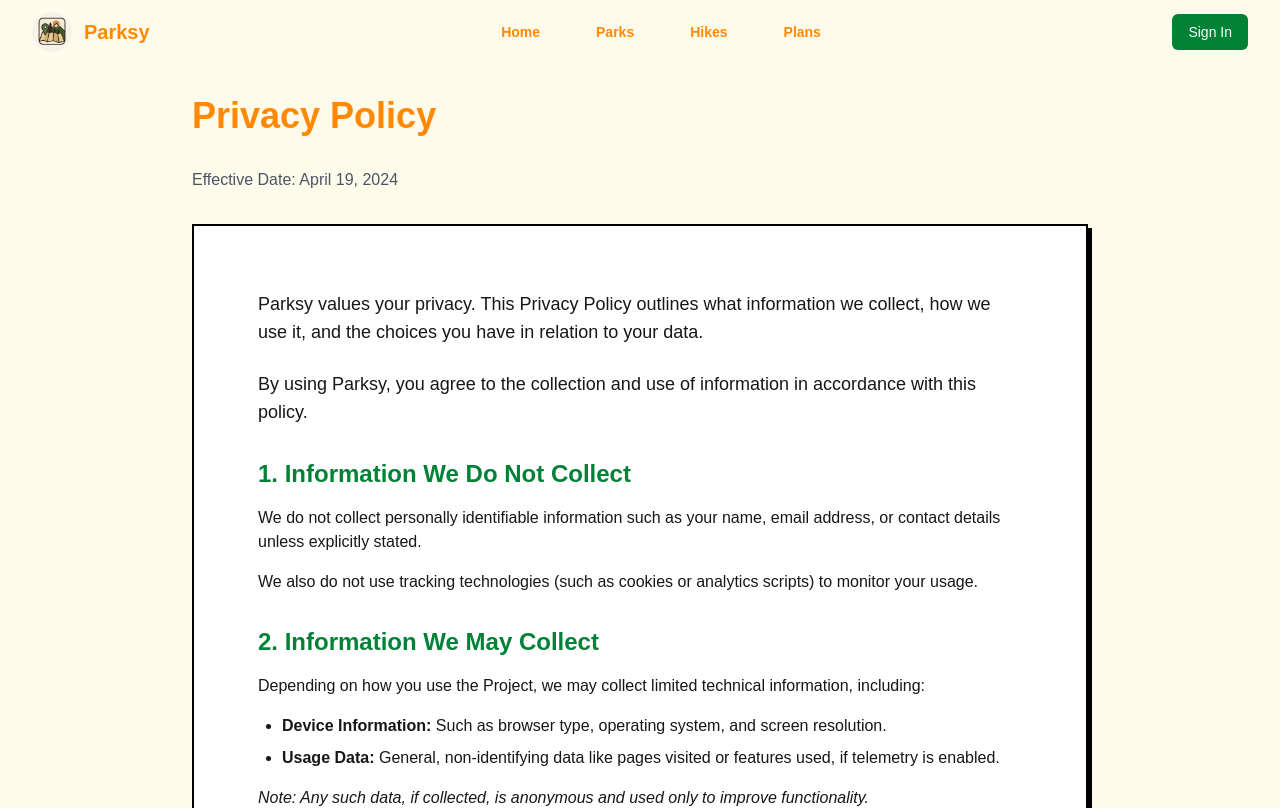
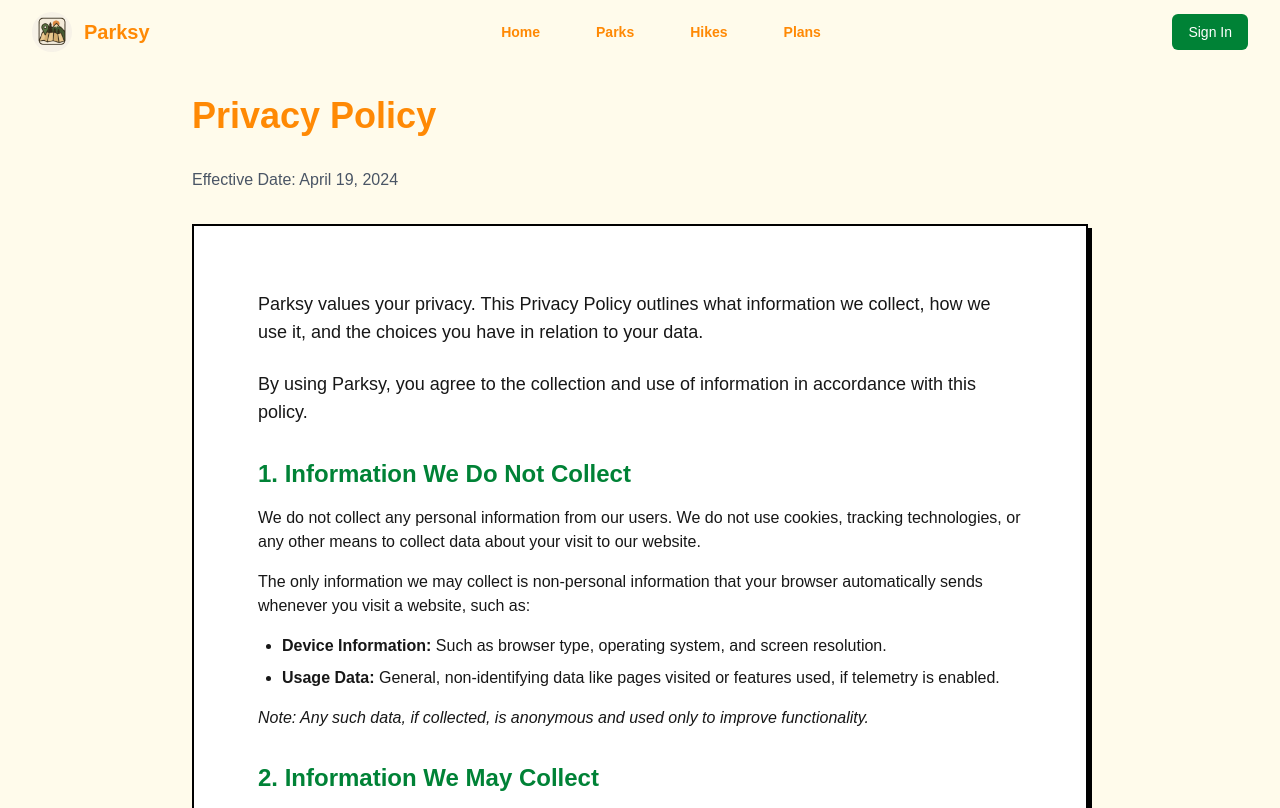
Before and after one commit to dw-does-grad-school/national-parks, a Next.js app: page /about/privacy in a window 1280 px wide. Shown: the top 808 px of the page. Built offline with nearby package versions, Linux system fonts and the light colour scheme.

Commit message:
Types issue fixed, and env variables set on the backend

```diff
--- a/app/about/privacy/page.tsx
+++ b/app/about/privacy/page.tsx
@@ -19,8 +19,17 @@ export default function PrivacyPage() {
             <div className="space-y-8">
               <section>
                 <h2 className="text-2xl font-semibold mb-4 text-green-700">1. Information We Do Not Collect</h2>
-                <p className="mb-4">We do not collect personally identifiable information such as your name, email address, or contact details unless explicitly stated.</p>
-                <p>We also do not use tracking technologies (such as cookies or analytics scripts) to monitor your usage.</p>
+                <p className="mb-4">
+                  We do not collect any personal information from our users. We do not use cookies, tracking technologies, or any other means to collect data about your visit to our website.
+                </p>
+                <p className="mb-4">
+                  The only information we may collect is non-personal information that your browser automatically sends whenever you visit a website, such as:
+                </p>
+                <ul className="list-disc pl-6 space-y-2 mb-4">
+                  <li><span className="font-semibold">Device Information:</span> Such as browser type, operating system, and screen resolution.</li>
+                  <li><span className="font-semibold">Usage Data:</span> General, non-identifying data like pages visited or features used, if telemetry is enabled.</li>
+                </ul>
+                <p className="italic">Note: Any such data, if collected, is anonymous and used only to improve functionality.</p>
               </section>
 
               <section>
@@ -50,7 +59,7 @@ export default function PrivacyPage() {
               </section>
 
               <section>
-                <h2 className="text-2xl font-semibold mb-4 text-green-700">5. Children's Privacy</h2>
+                <h2 className="text-2xl font-semibold mb-4 text-green-700">5. Children&apos;s Privacy</h2>
                 <p>This Project is not intended for children under the age of 13. We do not knowingly collect personal information from children.</p>
               </section>
 
```
